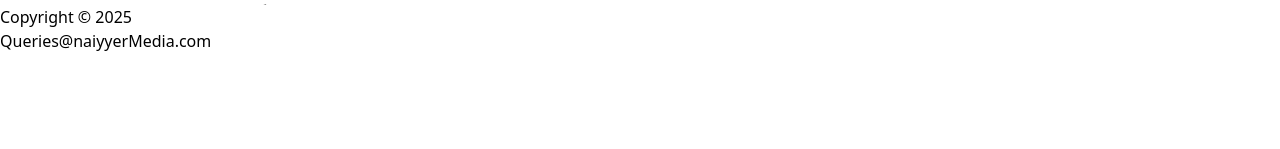
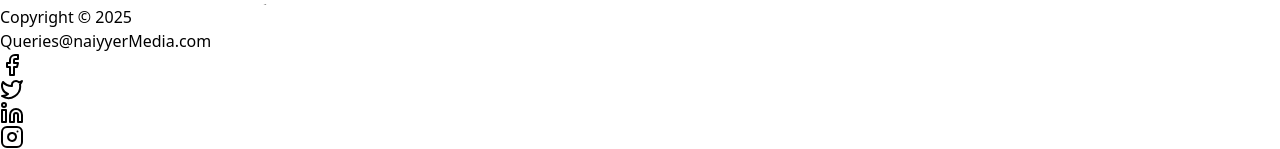
Before and after one commit to redoxfusion/naiyyerMedia, a Next.js app: page /about in a window 1280 px wide. Shown: the part 1224-1373 px from the top of the page. Before the commit the page ends 1277 px from the top, so only its background shows below. Built offline with nearby package versions, Linux system fonts and the light colour scheme.

Commit message:
12th commit added social links in footer

```diff
--- a/src/components/Footer.jsx
+++ b/src/components/Footer.jsx
@@ -1,5 +1,6 @@
 "use client";
 import Image from 'next/image';
+import { Facebook, Twitter, Linkedin, Instagram } from 'lucide-react';
 
 export default function Footer() {
   return (
@@ -14,9 +15,26 @@ export default function Footer() {
           priority
         />
       </div>
+
       {/* Copyright & Contact */}
       <div className="text-xs sm:text-sm font-medium">Copyright © 2025</div>
       <div className="text-xs sm:text-sm font-medium">Queries@naiyyerMedia.com</div>
+
+      {/* Social Media Icons */}
+      <div className="flex gap-4 mt-4">
+        <a href="https://www.facebook.com/naiyyermedia" target="_blank" rel="noopener noreferrer" className="text-white hover:text-blue-500">
+          <Facebook size={24} />
+        </a>
+        <a href="https://www.twitter.com/naiyyermedia" target="_blank" rel="noopener noreferrer" className="text-white hover:text-blue-400">
+          <Twitter size={24} />
+        </a>
+        <a href="https://www.linkedin.com/company/naiyyermedia/" target="_blank" rel="noopener noreferrer" className="text-white hover:text-blue-700">
+          <Linkedin size={24} />
+        </a>
+        <a href="https://www.instagram.com/naiyyer" target="_blank" rel="noopener noreferrer" className="text-white hover:text-pink-500">
+          <Instagram size={24} />
+        </a>
+      </div>
     </div>
   );
 }
```
